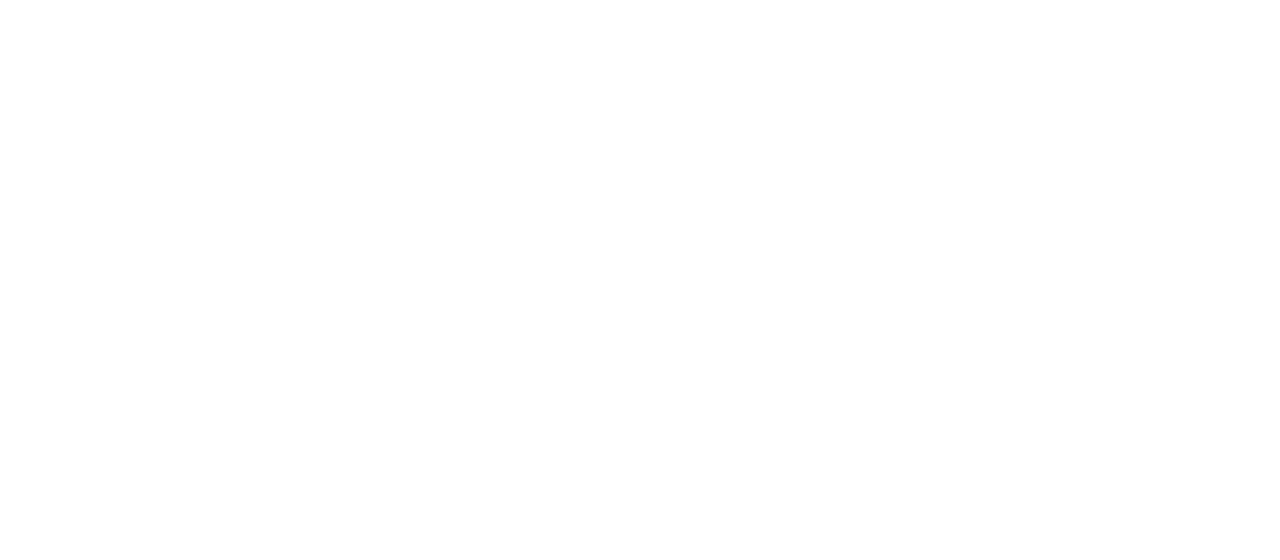
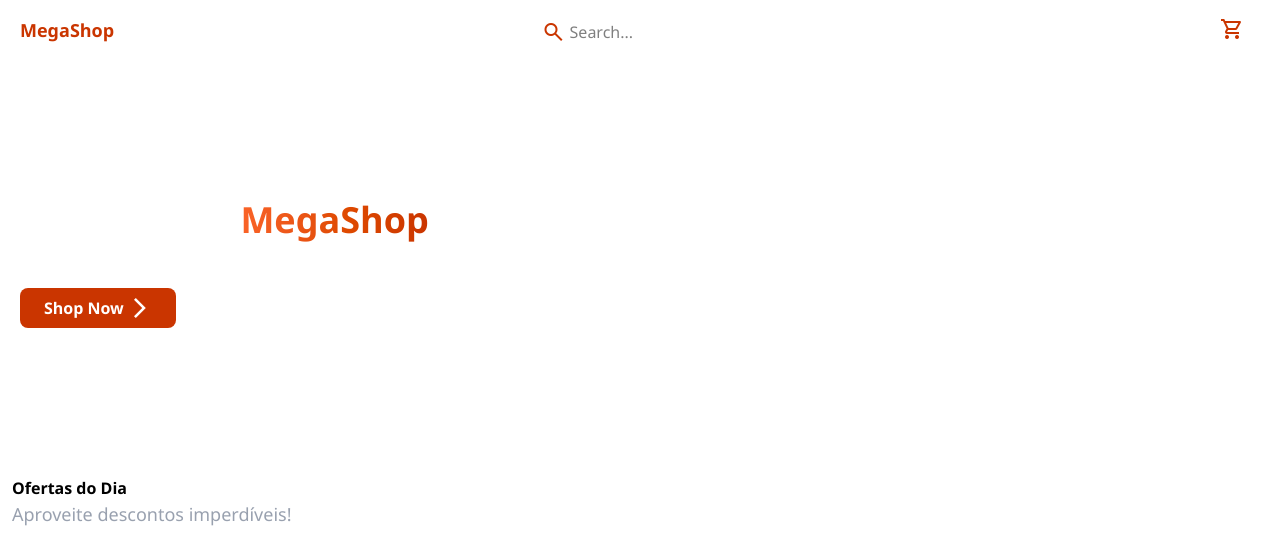
Before and after one commit to Dev-Soares/E-Commerce, a React (Vite) app in the folder frontend/: page / in a window 1280 px wide. Shown: the top 560 px of the page. Built offline with nearby package versions, Linux system fonts and the light colour scheme.

Commit message:
Recomeço do frontend

```diff
--- /dev/null
+++ b/frontend/src/components/Navbar.jsx
@@ -0,0 +1,33 @@
+
+// ...existing code...
+const Navbar = () => {
+  return (
+    <header className="w-full h-auto">
+        <nav className="h-16 w-full flex items-center justify-between p-4 px-5  text-white">
+            <div className="w-auto h-full">
+                <h1 className="text-lg text-[var(--color-main)] font-bold">MegaShop</h1>
+            </div>
+            <div className="w-auto h-full flex justify-center items-center ml-5">
+
+                <div className="relative w-[100%] max-w-lg">
+
+                  <span className="material-symbols-outlined absolute left-3 top-1/2 -translate-y-1/2 text-[var(--color-main)] pointer-events-none">
+                    search
+                  </span>
+
+                  <input
+                    type="text"
+                    className="w-full pl-10 focus:border-2 border-[var(--color-main)] rounded-xl text-black p-2"
+                    placeholder="Search..."
+                  />
+                </div>
+            </div>
+            <div className="w-auto h-full flex justify-center items-center ">
+                <button className="text-[var(--color-main)] px-4 py-2 rounded-xl cursor-pointer"><span className="material-symbols-outlined">shopping_cart</span></button>
+            </div>
+        </nav>
+    </header>
+  )
+}
+
+export default Navbar
--- /dev/null
+++ b/frontend/src/components/mainPageSections/Hero.jsx
@@ -0,0 +1,18 @@
+
+
+const Hero = () => {
+  return (
+    <section className='bg-[url("../../../public/hero.png")] bg-cover bg-center h-[400px] w-full flex justify-center items-center p-5'>
+      <div className=" w-full">
+        <h1 className='text-white text-4xl font-bold'>Welcome to <span className="bg-gradient-to-r from-[var(--color-main-light)] to-[var(--color-main)] bg-clip-text text-transparent">MegaShop</span></h1>
+        <p className='text-white mt-2 font-semibold'>Your one-stop shop for all things awesome!</p>
+        <button className='mt-4 px-6 py-2 bg-[var(--color-main)] text-white rounded-lg hover:bg-[var(--color-main-dark)] transition flex justify-around items-center gap-1 font-semibold'>
+          Shop Now <span className='material-symbols-outlined'>arrow_forward_ios</span>
+        </button>
+      </div>
+
+    </section>
+  )
+}
+
+export default Hero
--- /dev/null
+++ b/frontend/src/components/mainPageSections/Products.jsx
@@ -0,0 +1,15 @@
+
+
+const Products = () => {
+  return (
+    <section className="min-h-screen w-full flex flex-col">
+        <div className="flex flex-col p-3">
+            <h2 className="font-bold text-black">Ofertas do Dia </h2>
+            <p className="text-gray-400 text-lg">Aproveite descontos imperdíveis!</p>
+        </div>
+
+    </section>
+  )
+}
+
+export default Products
--- a/frontend/src/index.css
+++ b/frontend/src/index.css
@@ -1,27 +1,16 @@
 @import "tailwindcss";
-@import url("https://fonts.googleapis.com/css2?family=Inter:ital,opsz,wght@0,14..32,100..900;1,14..32,100..900&family=Roboto:ital,wght@0,100..900;1,100..900&display=swap");
+
 
 :root {
   --color-main: oklch(55.3% 0.195 38.402);
+  --color-main-light: oklch(68.572% 0.1972 39.638);
   --color-white: #ffffff;
 }
 
-@layer utilities {
-  .font-title {
-    font-family: "Inter", sans-serif;
-    font-optical-sizing: auto;
-    font-weight: 700;
-    font-style: normal;
-  }
+ * {
+  box-sizing: border-box;
+ }
 
-  .font-item {
-    font-family: "Inter", sans-serif;
-    font-optical-sizing: auto;
-    font-weight: 400;
-    font-style: normal;
-  }
-
-  .color-side {
-    background: rgba(202, 53, 0, 0.90);
-  }
-}
+ body {
+  font-family: 'Segoe UI', Tahoma, Geneva, Verdana, sans-serif;
+ }
--- a/frontend/src/pages/MainPage.jsx
+++ b/frontend/src/pages/MainPage.jsx
@@ -1,11 +1,15 @@
-
+import Navbar from "../components/Navbar.jsx"
+import Hero from "../components/mainPageSections/Hero.jsx"
+import Products from "../components/mainPageSections/Products.jsx"
 
 const MainPage = () => {
 
 
   return (
     <main className=" min-h-screen w-full p-0 m-0 overflow-y-auto">
-
+      <Navbar />
+      <Hero />
+      <Products />
     </main>
   )
 }
```
Also changed, not shown: frontend/public/hero.png (added).
